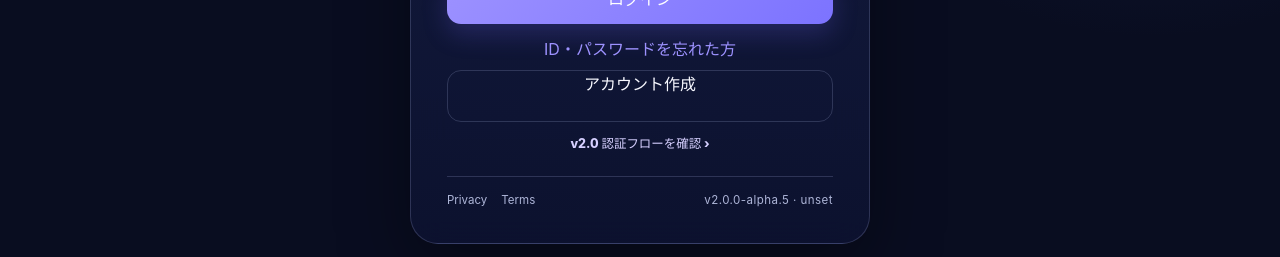
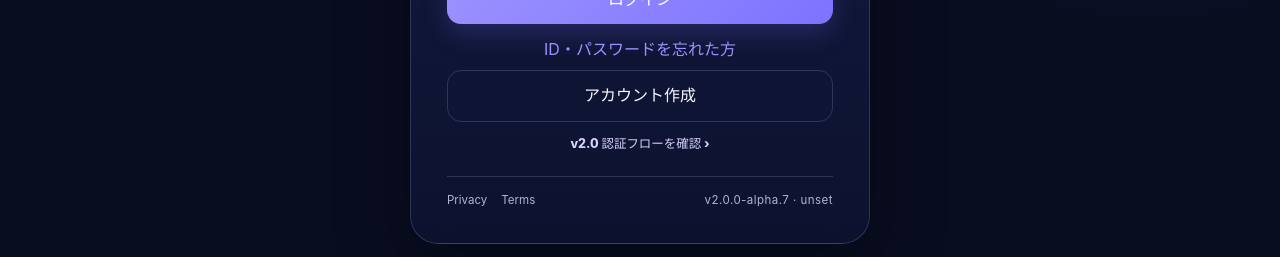
Before and after one commit to Akisuke-1234567890/d-route, a React (Vite) app: page /signin in a window 1280 px wide. Shown: the part 531-788 px from the top of the page. Built offline with nearby package versions, Linux system fonts and the light colour scheme; no server answers.

Commit message:
Fixes the production account-create button alignment/tap target, corrects the version label, and localizes common Supabase/Auth errors. No Supabase migration or Edge Function redeploy is required.

```diff
--- a/src/app/version.ts
+++ b/src/app/version.ts
@@ -1,3 +1,3 @@
-export const APP_VERSION = '2.0.0-alpha.5';
+export const APP_VERSION = '2.0.0-alpha.7';
 export const BUILD_ID = import.meta.env.VITE_APP_BUILD_ID ?? 'local';
 export const VERSION_LABEL = `v${APP_VERSION}${BUILD_ID === 'local' ? '' : ` · ${BUILD_ID}`}`;
--- a/src/features/auth/SignInPage.tsx
+++ b/src/features/auth/SignInPage.tsx
@@ -47,7 +47,7 @@ export function SignInPage() {
         </form>
         <div className="auth-entry-actions">
           <Link className="text-button auth-link-button" to="/recover">ID・パスワードを忘れた方</Link>
-          <Link className="secondary-button auth-link-button" to="/start">アカウント作成</Link>
+          <Link className="secondary-button auth-link-button auth-secondary-action" to="/start">アカウント作成</Link>
         </div>
         {!env.hasSupabaseConfig && <p className="dev-notice">開発設定：`.env` にSupabase情報を設定すると認証が有効になります。</p>}
         <Link className="auth-preview-entry" to="/auth-preview">v2.0 認証フローを確認 ›</Link>
--- a/src/features/auth/account.ts
+++ b/src/features/auth/account.ts
@@ -9,6 +9,38 @@ export type UserProfile = {
   created_at: string;
   updated_at: string;
 };
+
+
+function userFacingAuthError(error: unknown, fallback: string): Error {
+  const message = error instanceof Error ? error.message : String(error ?? '');
+  const normalized = message.toLowerCase();
+
+  if (
+    normalized.includes('email rate limit exceeded') ||
+    normalized.includes('rate limit') ||
+    normalized.includes('too many requests')
+  ) {
+    return new Error('メールの送信回数が上限に達しました。しばらく時間をおいてから、もう一度お試しください。');
+  }
+
+  if (normalized.includes('invalid login credentials')) {
+    return new Error('ログインIDまたはパスワードが正しくありません。');
+  }
+
+  if (normalized.includes('email not confirmed')) {
+    return new Error('メールアドレスの確認が完了していません。確認メールをご確認ください。');
+  }
+
+  if (normalized.includes('user already registered')) {
+    return new Error('このメールアドレスはすでに登録されています。ログインまたはアカウント復旧をお試しください。');
+  }
+
+  if (normalized.includes('password should be at least')) {
+    return new Error('パスワードは8文字以上で入力してください。');
+  }
+
+  return new Error(fallback);
+}
 
 function requireClient() {
   const supabase = getSupabaseClient();
@@ -76,7 +108,7 @@ export async function sendRegistrationLink(email: string): Promise<void> {
     email: normalizedEmail,
     options: { emailRedirectTo: redirectTo, shouldCreateUser: true },
   });
-  if (error) throw error;
+  if (error) throw userFacingAuthError(error, '確認メールを送信できませんでした。しばらくしてからもう一度お試しください。');
 }
 
 export async function requestAccountRecovery(email: string): Promise<void> {
@@ -85,7 +117,7 @@ export async function requestAccountRecovery(email: string): Promise<void> {
   if (!normalizedEmail) throw new Error('登録メールアドレスを入力してください。');
   const redirectTo = `${new URL(import.meta.env.BASE_URL, window.location.origin).toString()}?flow=recovery`;
   const { error } = await supabase.auth.resetPasswordForEmail(normalizedEmail, { redirectTo });
-  if (error) throw error;
+  if (error) throw userFacingAuthError(error, '復旧メールを送信できませんでした。しばらくしてからもう一度お試しください。');
 }
 
 export async function completeAccountSetup(params: {
@@ -102,7 +134,7 @@ export async function completeAccountSetup(params: {
   if (params.password !== params.passwordConfirm) throw new Error('パスワード確認が一致しません。');
 
   const { error: passwordUpdateError } = await supabase.auth.updateUser({ password: params.password });
-  if (passwordUpdateError) throw passwordUpdateError;
+  if (passwordUpdateError) throw userFacingAuthError(passwordUpdateError, 'パスワードを設定できませんでした。もう一度お試しください。');
 
   const { data, error } = await supabase.rpc('complete_v2_account_setup', {
     p_login_id: normalizeLoginId(params.loginId),
@@ -125,5 +157,5 @@ export async function resetSignedInPassword(password: string, passwordConfirm: s
   if (passwordError) throw new Error(passwordError);
   if (password !== passwordConfirm) throw new Error('パスワード確認が一致しません。');
   const { error } = await supabase.auth.updateUser({ password });
-  if (error) throw error;
+  if (error) throw userFacingAuthError(error, 'パスワードを変更できませんでした。もう一度お試しください。');
 }
--- a/src/styles.css
+++ b/src/styles.css
@@ -1195,3 +1195,18 @@ a { color: inherit; }
 .auth-secondary-action > * {
   pointer-events: none;
 }
+
+/* v2.0.0-alpha.7: production account-create button */
+.auth-entry-actions .auth-secondary-action {
+  display: flex;
+  align-items: center;
+  justify-content: center;
+  width: 100%;
+  min-height: 52px;
+  box-sizing: border-box;
+  padding: 0 20px;
+  line-height: 1.2;
+  text-align: center;
+  text-decoration: none;
+  cursor: pointer;
+}
```
Also changed, not shown: 1 other file (tests, documents, lock files or other folders).
